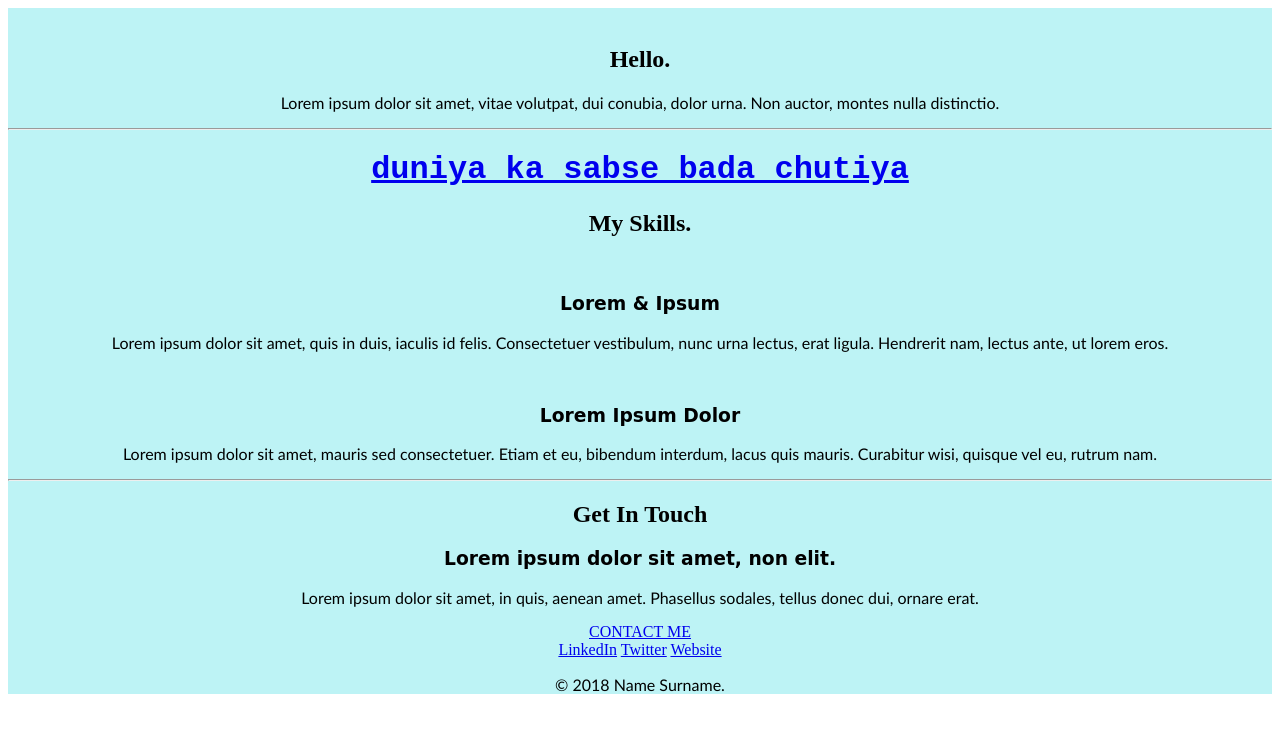
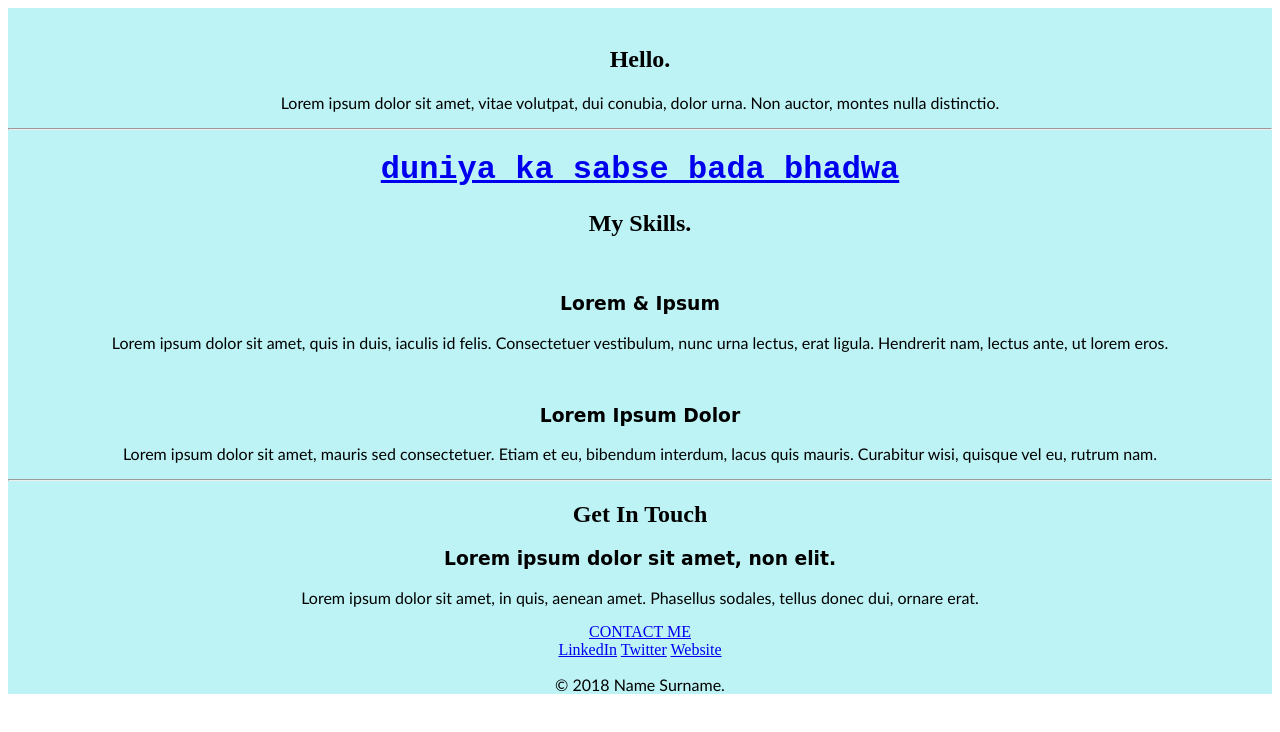
Before and after one commit to Harinek21/harnek, a plain HTML site: page index.html in a window 1280 px wide. Drawn offline with Linux system fonts and the light colour scheme.

Commit message:
Update index.html

```diff
--- a/index.html
+++ b/index.html
@@ -14,7 +14,7 @@
     <h2>Hello.</h2>
     <p>Lorem ipsum dolor sit amet, vitae volutpat, dui conubia, dolor urna. Non auctor, montes nulla distinctio.</p>
   </div>
-  <hr> <h1><a href="https://www.instagram.com/rahul_mrv/?hl=en">duniya ka  sabse bada chutiya</a> </h1>
+  <hr> <h1><a href="https://www.instagram.com/manishmaurya7079/">duniya ka  sabse bada bhadwa</a> </h1>
   <div class="kills">
     <h2>My Skills.</h2>
     <div class="skill-row">
```
